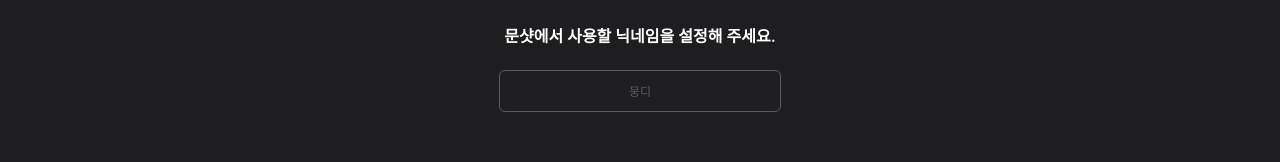
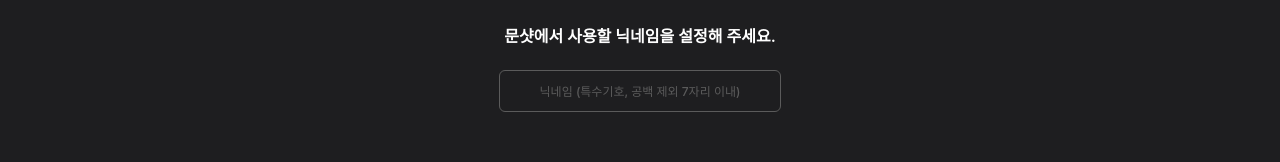
Before and after one commit to MOONSHOT-Team/MOONSHOT-CLIENT, a React (Vite) app: page /sign-in/nickname in a window 1280 px wide. Shown: the part 335-497 px from the top of the page. Built offline with nearby package versions, Linux system fonts and the light colour scheme; no server answers; a web font is replaced by a local one; what emotion-normalize would draw is missing.

Commit message:
feat: nickname 한글 숫자 영문만 입력 받도록 구현
related to: #112

```diff
--- a/src/NickName/index.tsx
+++ b/src/NickName/index.tsx
@@ -1,15 +1,28 @@
 import imgWordmarkWhite from '@assets/images/imgWordmarkWhite.png';
 import { css } from '@emotion/react';
 import styled from '@emotion/styled';
+import { useState } from 'react';
 
 const Nickname = () => {
+  const [nickname, setNickname] = useState('');
+
+  const handleEnteredNickname = (e: React.ChangeEvent<HTMLInputElement>) => {
+    setNickname(e.target.value.replace(/[^a-zA-Z0-9ㄱ-ㅎ가-힣]/g, ''));
+  };
+
   return (
     <section css={nicknameSection}>
       <h1 css={wordMark}>
         <img src={imgWordmarkWhite} alt="work" width={257} height={68} />
       </h1>
       <StDescriptionText>문샷에서 사용할 닉네임을 설정해 주세요.</StDescriptionText>
-      <StNicknameInput type="text" placeholder="뭉디" />
+      <StNicknameInput
+        type="text"
+        placeholder="닉네임 (특수기호, 공백 제외 7자리 이내)"
+        maxLength={7}
+        value={nickname}
+        onChange={handleEnteredNickname}
+      />
       <StStartButton>서비스 시작하기</StStartButton>
     </section>
   );
```
